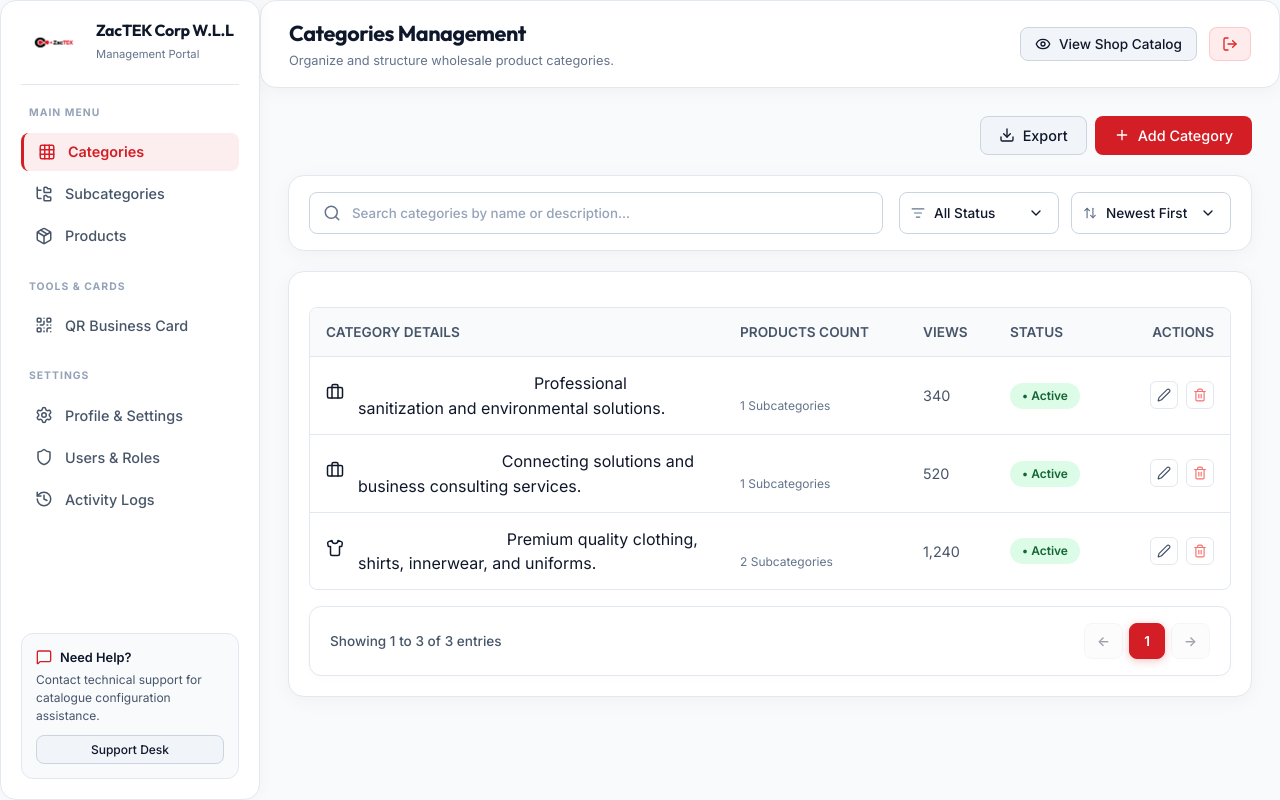
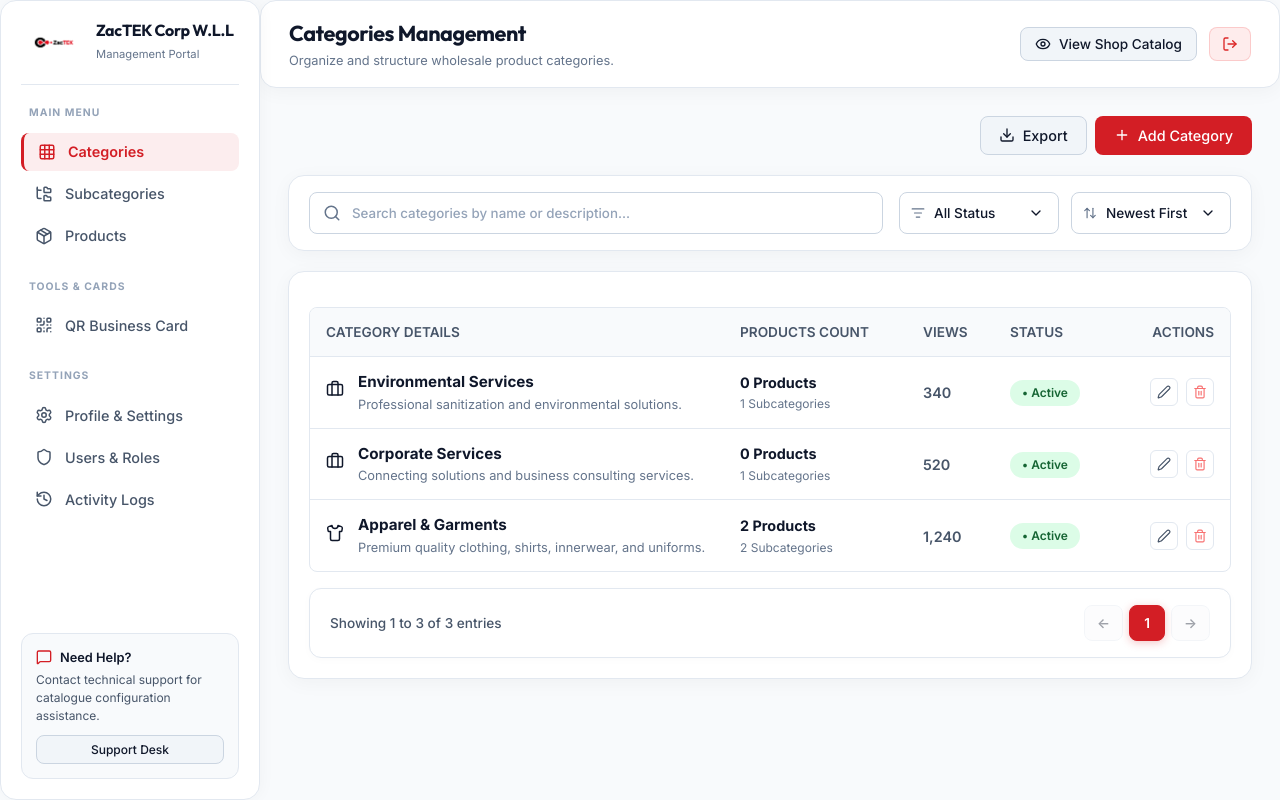
Before and after one commit to pandukayala2-maker/zacteckfrontend, a React (Vite) app: page / in a window 1280 px wide. Both pictures are taken after a click on the button "Admin Login". Built offline with nearby package versions, Linux system fonts and the light colour scheme; no server answers; the HTML template or start-up script is replaced by a standard one.

Commit message:
Fix table row title text colors from white to sharp dark slate (#0f172a) so category and product names display cleanly

```diff
--- a/src/components/CategoryManager.tsx
+++ b/src/components/CategoryManager.tsx
@@ -259,9 +259,11 @@ export default function CategoryManager({ onNotify, onNavigateTab }: CategoryMan
                           <div className={`cat-icon-square ${iconConfig.frame}`}>
                             {iconConfig.element}
                           </div>
-                          <div>
-                            <strong style={{ color: '#fff', fontSize: '0.95rem' }}>{cat.name}</strong>
-                            <span className="cat-details-desc">
+                          <div style={{ display: 'flex', flexDirection: 'column' }}>
+                            <strong style={{ color: '#0f172a', fontSize: '0.95rem', fontWeight: '700' }}>
+                              {cat.name}
+                            </strong>
+                            <span style={{ fontSize: '0.8rem', color: '#64748b', marginTop: '2px', lineHeight: '1.4' }}>
                               {cat.description || 'No description provided.'}
                             </span>
                           </div>
@@ -271,10 +273,10 @@ export default function CategoryManager({ onNotify, onNavigateTab }: CategoryMan
                       {/* PRODUCTS COUNT */}
                       <td>
                         <div style={{ display: 'flex', flexDirection: 'column' }}>
-                          <span style={{ fontWeight: '600', color: '#fff', fontSize: '0.9rem' }}>
+                          <span style={{ fontWeight: '700', color: '#0f172a', fontSize: '0.9rem' }}>
                             {prodCount} Products
                           </span>
-                          <span style={{ fontSize: '0.75rem', color: 'var(--color-text-muted)' }}>
+                          <span style={{ fontSize: '0.75rem', color: '#64748b', marginTop: '2px' }}>
                             {subCount} Subcategories
                           </span>
                         </div>
@@ -282,7 +284,7 @@ export default function CategoryManager({ onNotify, onNavigateTab }: CategoryMan
 
                       {/* VIEWS */}
                       <td>
-                        <span style={{ color: 'var(--color-text-secondary)', fontSize: '0.9rem' }}>
+                        <span style={{ color: '#475569', fontWeight: '600', fontSize: '0.9rem' }}>
                           {mockViews.toLocaleString()}
                         </span>
                       </td>
--- a/src/components/ItemManager.tsx
+++ b/src/components/ItemManager.tsx
@@ -402,8 +402,8 @@ export default function ItemManager({ onNotify }: ItemManagerProps) {
                       {/* PRODUCT DETAILS */}
                       <td>
                         <div>
-                          <strong style={{ color: '#fff', fontSize: '0.95rem' }}>{item.name}</strong>
-                          <div style={{ fontSize: '0.75rem', color: 'var(--color-text-muted)', marginTop: '2px' }}>
+                          <strong style={{ color: '#0f172a', fontSize: '0.95rem', fontWeight: '700' }}>{item.name}</strong>
+                          <div style={{ fontSize: '0.75rem', color: '#64748b', marginTop: '2px' }}>
                             Brand: {item.brand || 'ONN Premiums'}
                           </div>
                         </div>
@@ -412,10 +412,10 @@ export default function ItemManager({ onNotify }: ItemManagerProps) {
                       {/* CATEGORY / SUBCAT */}
                       <td>
                         <div>
-                          <span style={{ fontWeight: '600', color: '#fff', fontSize: '0.85rem' }}>
+                          <span style={{ fontWeight: '700', color: '#0f172a', fontSize: '0.85rem' }}>
                             {getCategoryName(item.categoryId)}
                           </span>
-                          <div style={{ fontSize: '0.75rem', color: 'var(--color-text-muted)' }}>
+                          <div style={{ fontSize: '0.75rem', color: '#64748b' }}>
                             {getSubcategoryName(item.subcategoryId)}
                           </div>
                         </div>
--- a/src/components/SubcategoryManager.tsx
+++ b/src/components/SubcategoryManager.tsx
@@ -214,8 +214,8 @@ export default function SubcategoryManager({ onNotify }: SubcategoryManagerProps
                       {/* SUBCATEGORY NAME */}
                       <td>
                         <div>
-                          <strong style={{ color: '#fff', fontSize: '0.95rem' }}>{sc.name}</strong>
-                          <span style={{ display: 'block', fontSize: '0.75rem', color: 'var(--color-text-muted)', marginTop: '2px' }}>
+                          <strong style={{ color: '#0f172a', fontSize: '0.95rem', fontWeight: '700' }}>{sc.name}</strong>
+                          <span style={{ display: 'block', fontSize: '0.8rem', color: '#64748b', marginTop: '2px', lineHeight: '1.4' }}>
                             {sc.description || 'No description provided.'}
                           </span>
                         </div>
@@ -238,7 +238,7 @@ export default function SubcategoryManager({ onNotify }: SubcategoryManagerProps
 
                       {/* PRODUCTS COUNT */}
                       <td>
-                        <span style={{ fontWeight: '600', color: '#fff', fontSize: '0.9rem' }}>
+                        <span style={{ fontWeight: '700', color: '#0f172a', fontSize: '0.9rem' }}>
                           {prodCount} Products
                         </span>
                       </td>
```
Also changed, not shown: 1 other file (tests, documents, lock files or other folders).
